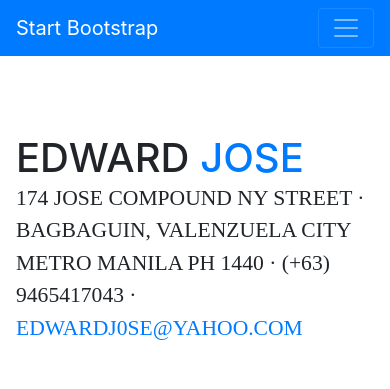
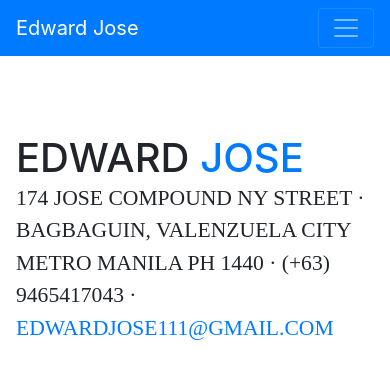
Before and after one commit to edward01/edward01.github.io, a website with bundled scripts: page index.html in a window 390 px wide. Shown: the top 389 px of the page. Built offline with nearby package versions, Linux system fonts and the light colour scheme; a web font is replaced by a local one.

Commit message:
updated page title and readme

```diff
--- a/index.html
+++ b/index.html
@@ -29,7 +29,7 @@
 
     <nav class="navbar navbar-expand-lg navbar-dark bg-primary fixed-top" id="sideNav">
       <a class="navbar-brand js-scroll-trigger" href="#page-top">
-        <span class="d-block d-lg-none">Start Bootstrap</span>
+        <span class="d-block d-lg-none">Edward Jose</span>
         <span class="d-none d-lg-block">
           <img class="img-fluid img-profile rounded-circle mx-auto mb-2" src="img/profile.jpg" alt="">
         </span>
@@ -69,7 +69,7 @@
             <span class="text-primary">Jose</span>
           </h1>
           <div class="subheading mb-5">174 Jose Compound NY Street · Bagbaguin, Valenzuela City Metro Manila PH 1440 · (+63) 9465417043 ·
-            <a href="mailto:edwardj0se@yahoo.com">edwardj0se@yahoo.com</a>
+            <a href="mailto:edwardj0se@yahoo.com">edwardjose111@gmail.com</a>
           </div>
           <p class="mb-5">
             <i class="fa fa-check"></i> Over 10 years of experience in web application development <br>
@@ -321,3 +321,9 @@
   </body>
 
 </html>
+
+
+<!-- TODO
+- personal logo
+- fb page
+-->
```
Also changed, not shown: README.md.
